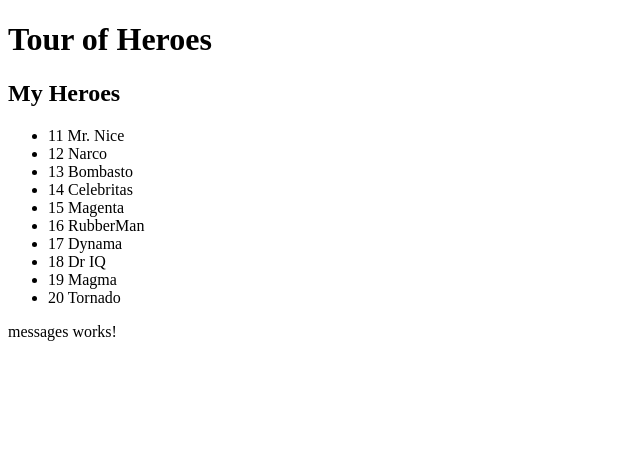
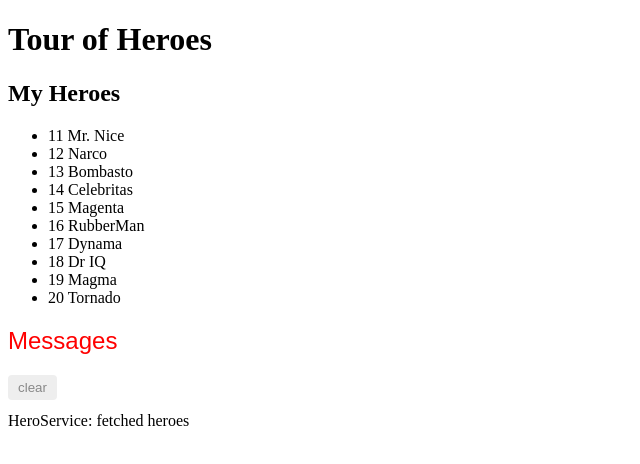
Before and after one commit to jhachtel/Tour-of-Heroes, an Angular app: page / in a window 1280 px wide. Shown: the top 464 px of the page, without its empty margins (0-640 px from the left). Built offline with nearby package versions, Linux system fonts and the light colour scheme.

Commit message:
finished messages

```diff
--- a/src/app/messages/messages.component.css
+++ b/src/app/messages/messages.component.css
@@ -0,0 +1,35 @@
+/* MessagesComponent's private CSS styles */
+h2 {
+    color: red;
+    font-family: Arial, Helvetica, sans-serif;
+    font-weight: lighter;
+  }
+  body {
+    margin: 2em;
+  }
+  body, input[text], button {
+    color: crimson;
+    font-family: Cambria, Georgia;
+  }
+
+  button.clear {
+    font-family: Arial;
+    background-color: #eee;
+    border: none;
+    padding: 5px 10px;
+    border-radius: 4px;
+    cursor: pointer;
+    cursor: hand;
+  }
+  button:hover {
+    background-color: #cfd8dc;
+  }
+  button:disabled {
+    background-color: #eee;
+    color: #aaa;
+    cursor: auto;
+  }
+  button.clear {
+    color: #888;
+    margin-bottom: 12px;
+  }
--- a/src/app/messages/messages.component.html
+++ b/src/app/messages/messages.component.html
@@ -1,3 +1,8 @@
-<p>
-  messages works!
-</p>
+<div *ngIf="messageService.messages.length">
+
+  <h2>Messages</h2>
+  <button class="clear"
+          (click)="messageService.clear()">clear</button>
+  <div *ngFor='let message of messageService.messages'> {{message}} </div>
+
+</div>
--- a/src/app/messages/messages.component.ts
+++ b/src/app/messages/messages.component.ts
@@ -1,4 +1,5 @@
 import { Component, OnInit } from '@angular/core';
+import { MessageService } from '../message.service';
 
 @Component({
   selector: 'app-messages',
@@ -7,7 +8,7 @@
 })
 export class MessagesComponent implements OnInit {
 
-  constructor() { }
+  constructor(public messageService: MessageService) {}
 
   ngOnInit() {
   }
```
